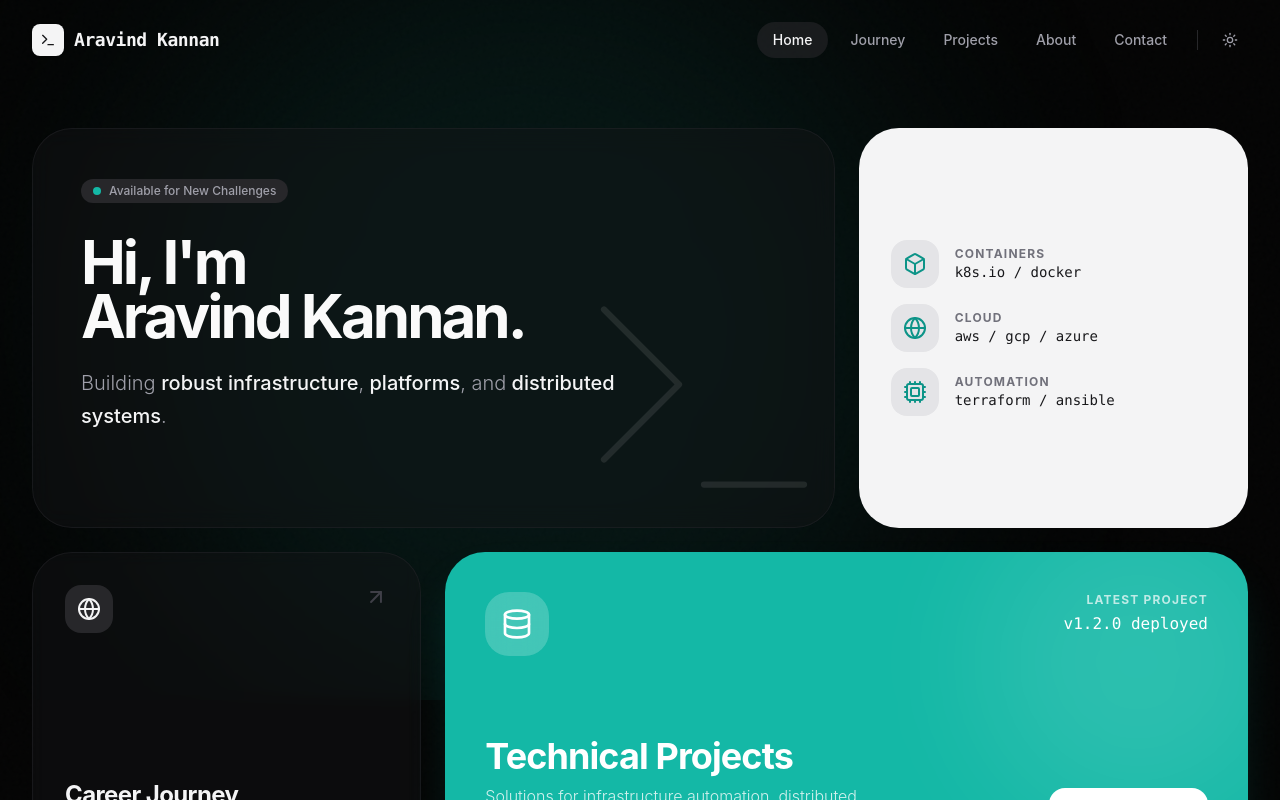
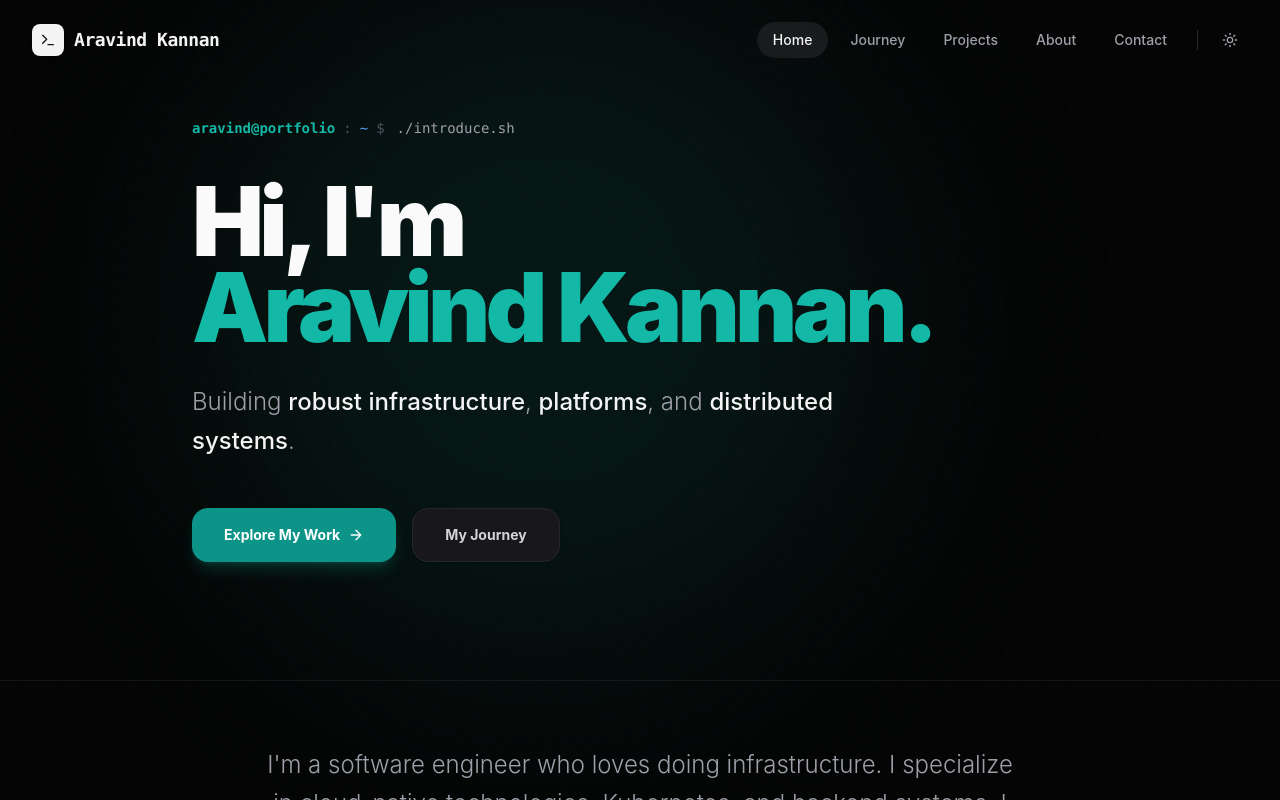
Before and after one commit to Aravind-Kannan/Aravind-Kannan.github.io, a React (Vite) app: page / in a window 1280 px wide. Shown: the top 800 px of the page. Built offline with nearby package versions, Linux system fonts and the light colour scheme.

Commit message:
feat: implement terminal-style boot sequence with progress bars on home page

```diff
--- a/src/pages/Home.tsx
+++ b/src/pages/Home.tsx
@@ -1,162 +1,231 @@
-import { motion } from "framer-motion";
-import type { Variants } from "framer-motion";
-import { ArrowRight, Terminal, Box, Cpu, Globe, Database } from "lucide-react";
+import { useState, useEffect } from "react";
+import { motion, AnimatePresence } from "framer-motion";
+import { ArrowRight, Terminal, ChevronRight } from "lucide-react";
 import { Link } from "react-router-dom";
 import { personalInfo } from "../data/info";
 
-export default function Home() {
-  const container: Variants = {
-    hidden: { opacity: 0 },
-    show: {
-      opacity: 1,
-      transition: { staggerChildren: 0.1, delayChildren: 0.1 },
-    },
-  };
+const BOOT_LINES = [
+  { text: `Initializing AravindOS v2.0...`, delay: 0 },
+  { text: `Loading infrastructure knowledge... ✓`, delay: 600 },
+  { text: `Mounting experience volumes... ✓`, delay: 1200 },
+  { text: `Spinning up distributed skills... ✓`, delay: 1800 },
+  { text: `Configuring platform stack... ✓`, delay: 2400 },
+  { text: `All systems nominal. Ready.`, delay: 3000 },
+];
 
-  const item: Variants = {
-    hidden: { opacity: 0, y: 20 },
-    show: { opacity: 1, y: 0, transition: { type: "spring", stiffness: 300, damping: 24 } },
-  };
+const PROGRESS_BARS = [
+  { label: "Infrastructure Knowledge", pct: 92, delay: 600 },
+  { label: "Cloud Platforms", pct: 87, delay: 1000 },
+  { label: "Automation & CI/CD", pct: 95, delay: 1400 },
+];
+
+function ProgressBar({ label, pct, delay }: { label: string; pct: number; delay: number }) {
+  const [width, setWidth] = useState(0);
+  useEffect(() => {
+    const t = setTimeout(() => setWidth(pct), delay);
+    return () => clearTimeout(t);
+  }, [pct, delay]);
 
   return (
-    <div className="flex-grow flex flex-col relative py-20 sm:py-32">
-      {/* Background decoration */}
-      <div className="absolute top-0 inset-x-0 h-[700px] overflow-hidden -z-10 pointer-events-none">
-        <div className="absolute top-[-10%] left-[10%] w-[800px] h-[800px] rounded-full bg-primary-500/5 dark:bg-primary-500/10 blur-[130px]" />
+    <div className="mb-3">
+      <div className="flex justify-between text-xs mb-1 font-mono">
+        <span className="text-zinc-400">{label}</span>
+        <span className="text-primary-400">{width > 0 ? `${pct}%` : "..."}</span>
+      </div>
+      <div className="h-1.5 bg-zinc-800 rounded-full overflow-hidden">
+        <div
+          className="h-full bg-primary-500 rounded-full transition-all duration-1000 ease-out"
+          style={{ width: `${width}%` }}
+        />
+      </div>
+    </div>
+  );
+}
+
+function BootLine({ text, delay }: { text: string; delay: number }) {
+  const [visible, setVisible] = useState(false);
+  useEffect(() => {
+    const t = setTimeout(() => setVisible(true), delay);
+    return () => clearTimeout(t);
+  }, [delay]);
+
+  if (!visible) return null;
+
+  return (
+    <motion.div
+      initial={{ opacity: 0, x: -10 }}
+      animate={{ opacity: 1, x: 0 }}
+      transition={{ duration: 0.3 }}
+      className="flex items-start gap-2 font-mono text-sm"
+    >
+      <ChevronRight className="w-4 h-4 text-primary-500 mt-0.5 flex-shrink-0" />
+      <span className={text.includes("Ready") ? "text-primary-400 font-bold" : "text-zinc-400"}>
+        {text}
+      </span>
+    </motion.div>
+  );
+}
+
+export default function Home() {
+  const [booted, setBooted] = useState(false);
+
+  // Transition out of boot screen after all lines have loaded
+  useEffect(() => {
+    const t = setTimeout(() => setBooted(true), 3800);
+    return () => clearTimeout(t);
+  }, []);
+
+  return (
+    <div className="flex-grow flex flex-col relative">
+      <AnimatePresence mode="wait">
+        {!booted ? (
+          /* ─────────── BOOT SCREEN ─────────── */
+          <motion.div
+            key="boot"
+            exit={{ opacity: 0, scale: 0.97 }}
+            transition={{ duration: 0.6, ease: "easeInOut" }}
+            className="flex-grow flex items-center justify-center min-h-[90vh] px-4"
+          >
+            <div className="w-full max-w-2xl">
+              {/* Terminal window chrome */}
+              <div className="bg-zinc-950 rounded-2xl border border-zinc-800 shadow-2xl shadow-black/50 overflow-hidden">
+                {/* Title bar */}
+                <div className="flex items-center justify-between px-4 py-3 bg-zinc-900 border-b border-zinc-800">
+                  <div className="flex gap-1.5">
+                    <div className="w-3 h-3 rounded-full bg-red-500/70" />
+                    <div className="w-3 h-3 rounded-full bg-yellow-500/70" />
+                    <div className="w-3 h-3 rounded-full bg-green-500/70" />
+                  </div>
+                  <div className="flex items-center gap-2 text-zinc-500 text-xs font-mono tracking-wide">
+                    <Terminal className="w-3.5 h-3.5" />
+                    AravindOS — bash — 80x24
+                  </div>
+                  <div className="w-12" />
                 </div>
 
-      <div className="max-w-7xl mx-auto px-4 sm:px-6 lg:px-8 w-full">
+                {/* Terminal body */}
+                <div className="p-6 sm:p-8 space-y-2 min-h-[320px]">
+                  {BOOT_LINES.map((line) => (
+                    <BootLine key={line.text} text={line.text} delay={line.delay} />
+                  ))}
+
+                  {/* Progress bars appear after initial boot lines */}
                   <motion.div
-          variants={container}
-          initial="hidden"
-          animate="show"
-          className="grid grid-cols-1 md:grid-cols-12 gap-4 lg:gap-6"
+                    initial={{ opacity: 0 }}
+                    animate={{ opacity: 1 }}
+                    transition={{ delay: 0.8 }}
+                    className="pt-4 pb-2"
                   >
-          {/* Main Hero Card - Spans 8 columns */}
-          <motion.div
-            variants={item}
-            className="md:col-span-8 bg-white/50 dark:bg-zinc-900/40 backdrop-blur-md border border-zinc-200/50 dark:border-zinc-800/50 rounded-[2.5rem] p-8 sm:p-12 flex flex-col justify-between min-h-[400px] relative overflow-hidden group"
-          >
-            <div className="relative z-10">
-              <div className="inline-flex items-center gap-2 px-3 py-1 rounded-full bg-zinc-100 dark:bg-zinc-800 text-xs font-medium text-zinc-600 dark:text-zinc-400 mb-8">
-                <span className="relative flex h-2 w-2">
-                  <span className="animate-ping absolute inline-flex h-full w-full rounded-full bg-primary-400 opacity-75"></span>
-                  <span className="relative inline-flex rounded-full h-2 w-2 bg-primary-500"></span>
-                </span>
-                Available for New Challenges
-              </div>
-              <h1 className="text-4xl sm:text-6xl font-bold tracking-tighter text-zinc-900 dark:text-zinc-50 leading-[0.9] mb-6">
-                Hi, I'm <br /> {personalInfo.name}.
-              </h1>
-              <p className="text-lg sm:text-xl text-zinc-500 dark:text-zinc-400 max-w-xl font-light leading-relaxed">
-                Building <span className="text-zinc-900 dark:text-zinc-100 font-medium">robust infrastructure</span>,
-                <span className="text-zinc-900 dark:text-zinc-100 font-medium"> platforms</span>, and
-                <span className="text-zinc-900 dark:text-zinc-100 font-medium"> distributed systems</span>.
-              </p>
-            </div>
-            <div className="absolute bottom-[-20px] right-[-20px] opacity-5 dark:opacity-10 pointer-events-none group-hover:scale-110 transition-transform duration-700">
-              <Terminal size={300} strokeWidth={0.5} />
-            </div>
+                    {PROGRESS_BARS.map((bar) => (
+                      <ProgressBar key={bar.label} {...bar} />
+                    ))}
                   </motion.div>
 
-          {/* Quick Stats / Tech Card - Spans 4 columns */}
-          <motion.div
-            variants={item}
-            className="md:col-span-4 bg-zinc-900 dark:bg-zinc-100 dark:text-zinc-900 text-zinc-100 rounded-[2.5rem] p-8 flex flex-col justify-center gap-8 relative overflow-hidden"
-          >
-            <div className="space-y-4 relative z-10">
-              <div className="flex items-center gap-4">
-                <div className="p-3 rounded-2xl bg-zinc-800 dark:bg-zinc-200">
-                  <Box className="w-6 h-6 text-primary-400 dark:text-primary-600" />
-                </div>
-                <div>
-                  <div className="text-xs text-zinc-400 dark:text-zinc-500 uppercase tracking-widest font-bold">Containers</div>
-                  <div className="text-sm font-mono">k8s.io / docker</div>
-                </div>
-              </div>
-              <div className="flex items-center gap-4">
-                <div className="p-3 rounded-2xl bg-zinc-800 dark:bg-zinc-200">
-                  <Globe className="w-6 h-6 text-primary-400 dark:text-primary-600" />
-                </div>
-                <div>
-                  <div className="text-xs text-zinc-400 dark:text-zinc-500 uppercase tracking-widest font-bold">Cloud</div>
-                  <div className="text-sm font-mono">aws / gcp / azure</div>
-                </div>
-              </div>
-              <div className="flex items-center gap-4">
-                <div className="p-3 rounded-2xl bg-zinc-800 dark:bg-zinc-200">
-                  <Cpu className="w-6 h-6 text-primary-400 dark:text-primary-600" />
-                </div>
-                <div>
-                  <div className="text-xs text-zinc-400 dark:text-zinc-500 uppercase tracking-widest font-bold">Automation</div>
-                  <div className="text-sm font-mono">terraform / ansible</div>
+                  {/* Blinking cursor at end */}
+                  <div className="flex items-center gap-2 font-mono text-sm pt-1">
+                    <ChevronRight className="w-4 h-4 text-primary-500" />
+                    <span className="text-zinc-300">cd ~/portfolio</span>
+                    <span className="inline-block w-2 h-4 bg-primary-500 animate-blink ml-1" />
                   </div>
                 </div>
               </div>
+
+              <p className="text-center text-xs text-zinc-600 mt-4 font-mono tracking-widest uppercase">
+                Loading portfolio experience...
+              </p>
+            </div>
+          </motion.div>
+        ) : (
+          /* ─────────── MAIN HERO (reveals after boot) ─────────── */
+          <motion.div
+            key="hero"
+            initial={{ opacity: 0, y: 20 }}
+            animate={{ opacity: 1, y: 0 }}
+            transition={{ duration: 0.8, ease: "easeOut" }}
+            className="flex-grow flex flex-col"
+          >
+            {/* Glow background */}
+            <div className="absolute top-0 inset-x-0 h-[600px] pointer-events-none -z-10">
+              <div className="absolute top-[-5%] left-[15%] w-[700px] h-[700px] rounded-full bg-primary-500/5 dark:bg-primary-500/10 blur-[120px]" />
+            </div>
+
+            {/* Hero section */}
+            <section className="flex-grow flex flex-col justify-center min-h-[85vh] px-4 sm:px-8">
+              <div className="max-w-4xl mx-auto w-full">
+                {/* Breadcrumb shell prompt */}
+                <motion.div
+                  initial={{ opacity: 0 }}
+                  animate={{ opacity: 1 }}
+                  transition={{ delay: 0.2 }}
+                  className="flex items-center gap-2 font-mono text-sm text-zinc-500 mb-10"
+                >
+                  <span className="text-primary-500 font-bold">aravind@portfolio</span>
+                  <span className="text-zinc-600">:</span>
+                  <span className="text-blue-400">~</span>
+                  <span className="text-zinc-600">$</span>
+                  <span className="ml-1 text-zinc-400">./introduce.sh</span>
                 </motion.div>
 
-          {/* Journey Link - Spans 4 columns */}
+                <motion.h1
+                  initial={{ opacity: 0, y: 30 }}
+                  animate={{ opacity: 1, y: 0 }}
+                  transition={{ delay: 0.3, duration: 0.8, ease: [0.16, 1, 0.3, 1] }}
+                  className="text-5xl sm:text-7xl md:text-8xl font-black tracking-tighter text-zinc-900 dark:text-zinc-50 leading-[0.9] mb-8"
+                >
+                  Hi, I'm <br />
+                  <span className="text-primary-500">{personalInfo.name}.</span>
+                </motion.h1>
+
+                <motion.p
+                  initial={{ opacity: 0, y: 20 }}
+                  animate={{ opacity: 1, y: 0 }}
+                  transition={{ delay: 0.5, duration: 0.7 }}
+                  className="text-xl sm:text-2xl text-zinc-500 dark:text-zinc-400 font-light leading-relaxed max-w-2xl mb-12"
+                >
+                  Building <span className="text-zinc-900 dark:text-zinc-100 font-medium">robust infrastructure</span>,{" "}
+                  <span className="text-zinc-900 dark:text-zinc-100 font-medium">platforms</span>, and{" "}
+                  <span className="text-zinc-900 dark:text-zinc-100 font-medium">distributed systems</span>.
+                </motion.p>
+
                 <motion.div
-            variants={item}
-            className="md:col-span-4 group bg-white/50 dark:bg-zinc-900/40 backdrop-blur-sm border border-zinc-200/50 dark:border-zinc-800/50 rounded-[2.5rem] p-8 flex flex-col justify-between hover:bg-white dark:hover:bg-zinc-900 transition-all duration-300 pointer-cursor"
+                  initial={{ opacity: 0, y: 20 }}
+                  animate={{ opacity: 1, y: 0 }}
+                  transition={{ delay: 0.7 }}
+                  className="flex flex-col sm:flex-row gap-4"
                 >
-            <Link to="/journey" className="h-full flex flex-col justify-between">
-              <div className="flex justify-between items-start">
-                <div className="w-12 h-12 rounded-2xl bg-zinc-100 dark:bg-zinc-800 flex items-center justify-center text-zinc-900 dark:text-zinc-100 group-hover:bg-primary-500 group-hover:text-white transition-colors">
-                  <Globe className="w-6 h-6" />
-                </div>
-                <ArrowRight className="w-6 h-6 text-zinc-300 dark:text-zinc-700 group-hover:text-zinc-900 dark:group-hover:text-zinc-100 -rotate-45 group-hover:rotate-0 transition-all" />
-              </div>
-              <div>
-                <h3 className="text-2xl font-bold tracking-tight text-zinc-900 dark:text-zinc-100">Career Journey</h3>
-                <p className="text-zinc-500 text-sm mt-2">Scale and evolution.</p>
-              </div>
+                  <Link
+                    to="/projects"
+                    className="inline-flex items-center justify-center gap-2 px-8 py-4 text-sm font-bold text-white bg-primary-600 hover:bg-primary-500 rounded-2xl shadow-lg shadow-primary-500/20 transition-all hover:scale-[1.02] active:scale-95"
+                  >
+                    Explore My Work
+                    <ArrowRight className="w-4 h-4" />
+                  </Link>
+                  <Link
+                    to="/journey"
+                    className="inline-flex items-center justify-center gap-2 px-8 py-4 text-sm font-bold text-zinc-700 dark:text-zinc-300 bg-white dark:bg-zinc-900 border border-zinc-200 dark:border-zinc-800 rounded-2xl hover:bg-zinc-50 dark:hover:bg-zinc-800 transition-all shadow-sm"
+                  >
+                    My Journey
                   </Link>
                 </motion.div>
+              </div>
+            </section>
 
-          {/* Projects Link - Spans 8 columns */}
-          <motion.div
-            variants={item}
-            className="md:col-span-8 group relative bg-primary-500 rounded-[2.5rem] p-8 sm:p-10 text-white overflow-hidden shadow-2xl shadow-primary-500/20"
-          >
-            <Link to="/projects" className="relative z-10 flex flex-col justify-between h-full">
-              <div className="flex justify-between items-start mb-12 sm:mb-20">
-                <div className="p-4 rounded-3xl bg-white/20 backdrop-blur-md">
-                  <Database className="w-8 h-8 text-white" />
-                </div>
-                <div className="flex flex-col items-end gap-1">
-                  <div className="text-xs font-bold uppercase tracking-widest opacity-70">Latest Project</div>
-                  <div className="text-base font-mono">v1.2.0 deployed</div>
-                </div>
-              </div>
-              <div className="flex flex-col sm:flex-row sm:items-end justify-between gap-6">
-                <div>
-                  <h3 className="text-3xl sm:text-4xl font-bold tracking-tight mb-2">Technical Projects</h3>
-                  <p className="text-white/80 font-light max-w-md">Solutions for infrastructure automation, distributed databases, and high-availability systems.</p>
-                </div>
-                <div className="flex items-center gap-3 bg-white text-primary-600 px-6 py-3 rounded-2xl font-bold text-sm hover:scale-105 active:scale-95 transition-all">
-                  Browse Grid <ArrowRight className="w-4 h-4" />
-                </div>
-              </div>
-            </Link>
-            <div className="absolute top-[-50px] right-[-50px] w-80 h-80 bg-white/10 rounded-full blur-3xl pointer-events-none" />
-          </motion.div>
-        </motion.div>
-      </div>
-
-      {/* Mini About Detail */}
-      <section className="mt-32 border-t border-zinc-200/50 dark:border-zinc-800/50 py-24">
-        <div className="max-w-3xl mx-auto px-4 text-center">
+            {/* About strip */}
+            <section className="border-t border-zinc-200/50 dark:border-zinc-800/50 py-16 px-4">
+              <div className="max-w-3xl mx-auto text-center">
                 <motion.p
                   initial={{ opacity: 0 }}
                   whileInView={{ opacity: 1 }}
                   transition={{ duration: 0.8 }}
-            className="text-xl sm:text-2xl text-zinc-700 dark:text-zinc-300 leading-relaxed font-light"
+                  className="text-xl sm:text-2xl text-zinc-600 dark:text-zinc-400 leading-relaxed font-light"
                 >
                   {personalInfo.aboutPreview}
                 </motion.p>
               </div>
             </section>
+          </motion.div>
+        )}
+      </AnimatePresence>
     </div>
   );
 }
```
Lines whose indentation alone changed are shown as unchanged.
